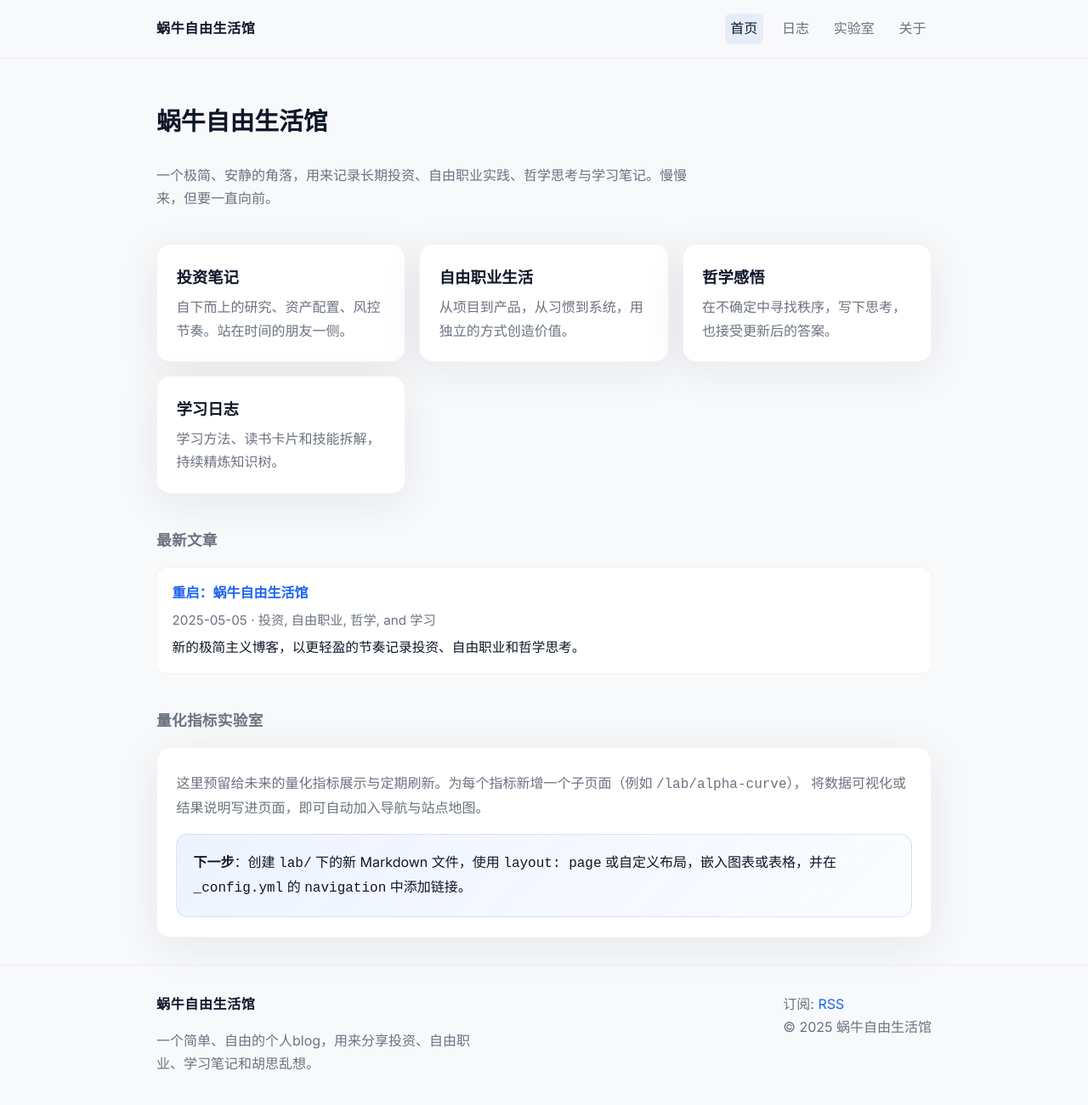
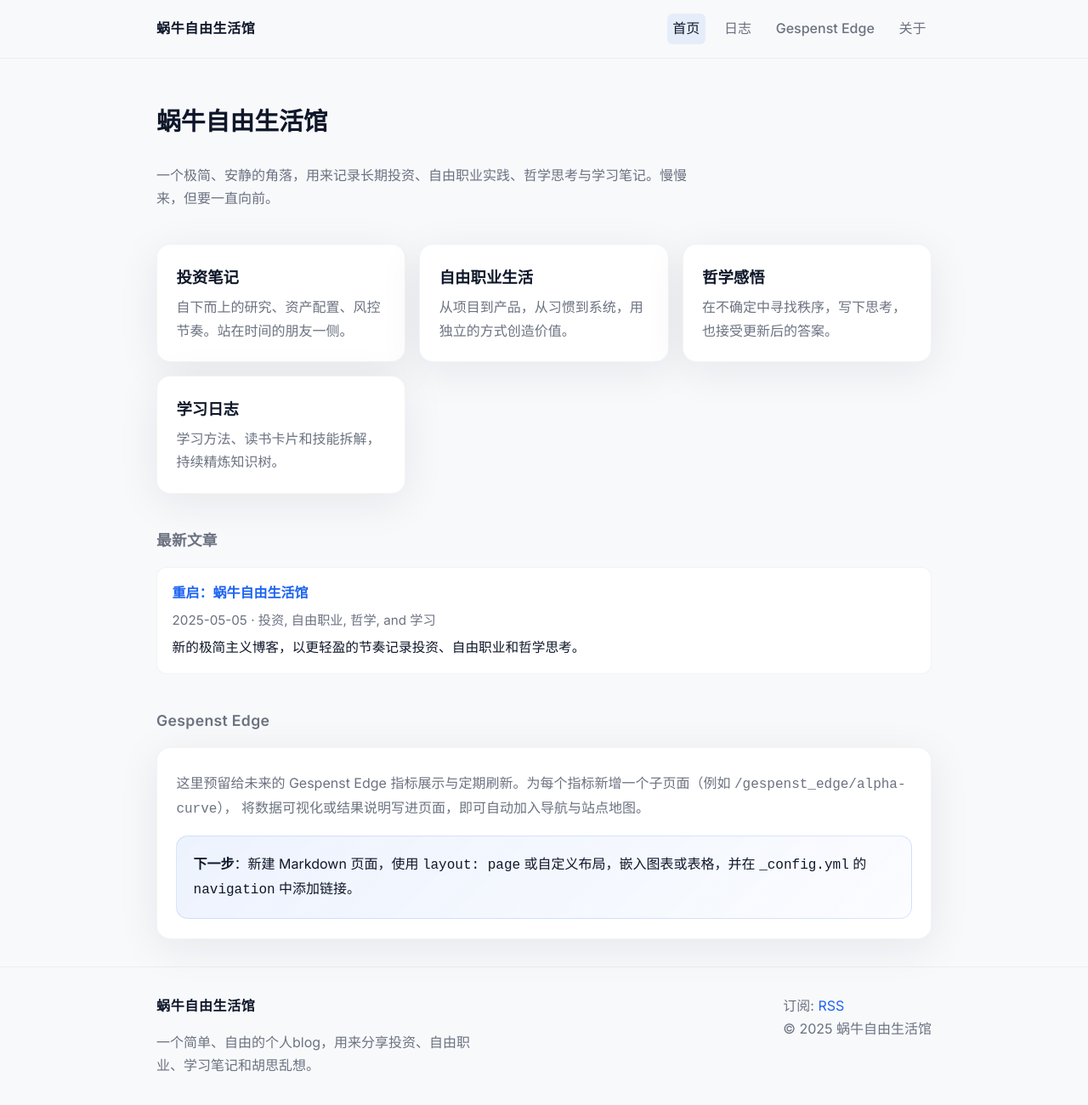
Before and after one commit to FreelanceSnail/FreelanceSnail.github.io, a Jekyll site: the page built from index.md, in a window 1280 px wide and 1315 px high. Shown: the top 1300 px of the window at 85% size. Built offline with Jekyll 4.4.1, drawn with Linux system fonts in a browser that asks for light colours.

Commit message:
修改lab为Gespenst Edge

```diff
--- a/_config.yml
+++ b/_config.yml
@@ -10,8 +10,8 @@ navigation:
     url: /
   - name: 日志
     url: /blog/
-  - name: 实验室
-    url: /lab/
+  - name: Gespenst Edge
+    url: /gespenst_edge/
   - name: 关于
     url: /about/
 
--- a/index.md
+++ b/index.md
@@ -38,11 +38,11 @@ author: FreelanceSnail
   {% endfor %}
 </ul>
 
-<h3 class="section-title">量化指标实验室</h3>
+<h3 class="section-title">Gespenst Edge</h3>
 <div class="card">
-  <p>这里预留给未来的量化指标展示与定期刷新。为每个指标新增一个子页面（例如 <code>/lab/alpha-curve</code>），
+  <p>这里预留给未来的 Gespenst Edge 指标展示与定期刷新。为每个指标新增一个子页面（例如 <code>/gespenst_edge/alpha-curve</code>），
   将数据可视化或结果说明写进页面，即可自动加入导航与站点地图。</p>
   <div class="callout">
-    <strong>下一步</strong>：创建 <code>lab/</code> 下的新 Markdown 文件，使用 <code>layout: page</code> 或自定义布局，嵌入图表或表格，并在 <code>_config.yml</code> 的 <code>navigation</code> 中添加链接。
+    <strong>下一步</strong>：新建 Markdown 页面，使用 <code>layout: page</code> 或自定义布局，嵌入图表或表格，并在 <code>_config.yml</code> 的 <code>navigation</code> 中添加链接。
   </div>
 </div>
```
Also changed, not shown: gespenst_edge.md (added, +15 -0 lines), lab.md (deleted, +0 -15 lines), lab/momentum-rotation.md (+1 -1 lines), Gemfile.lock.
